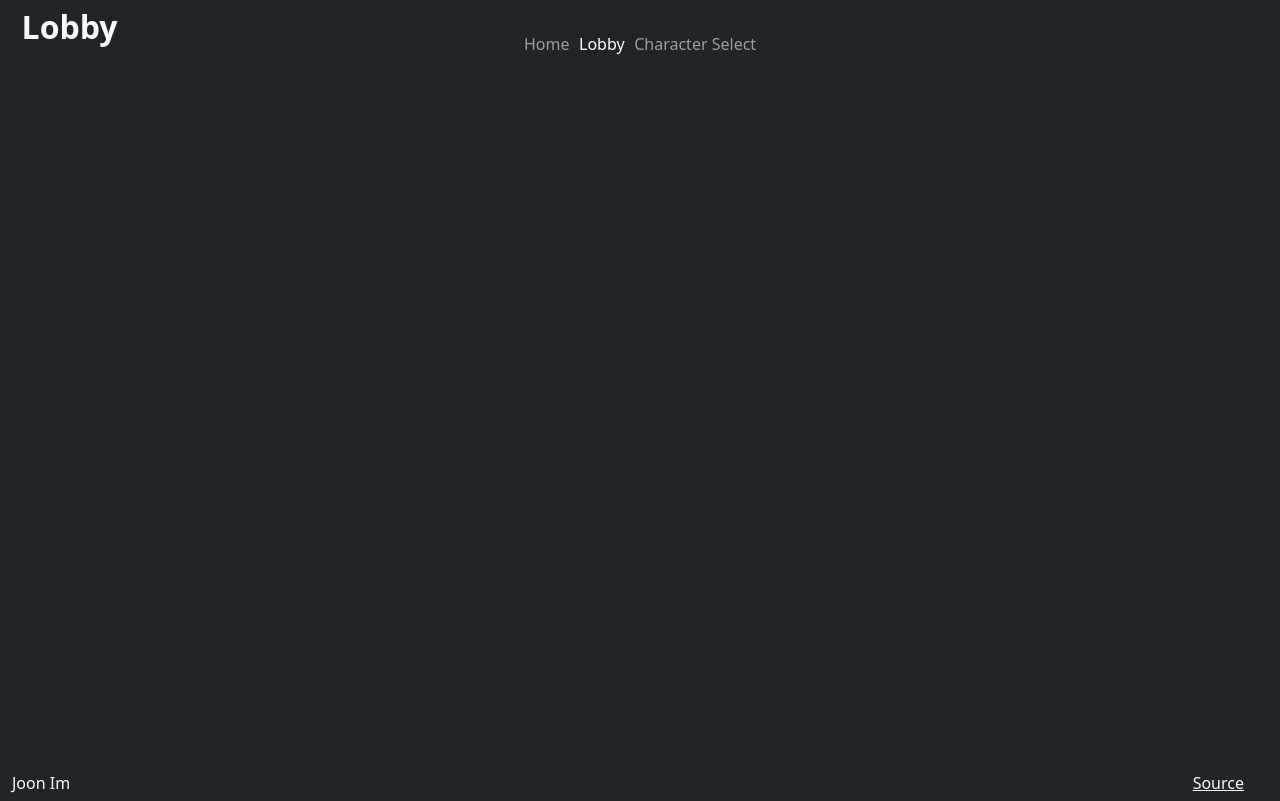
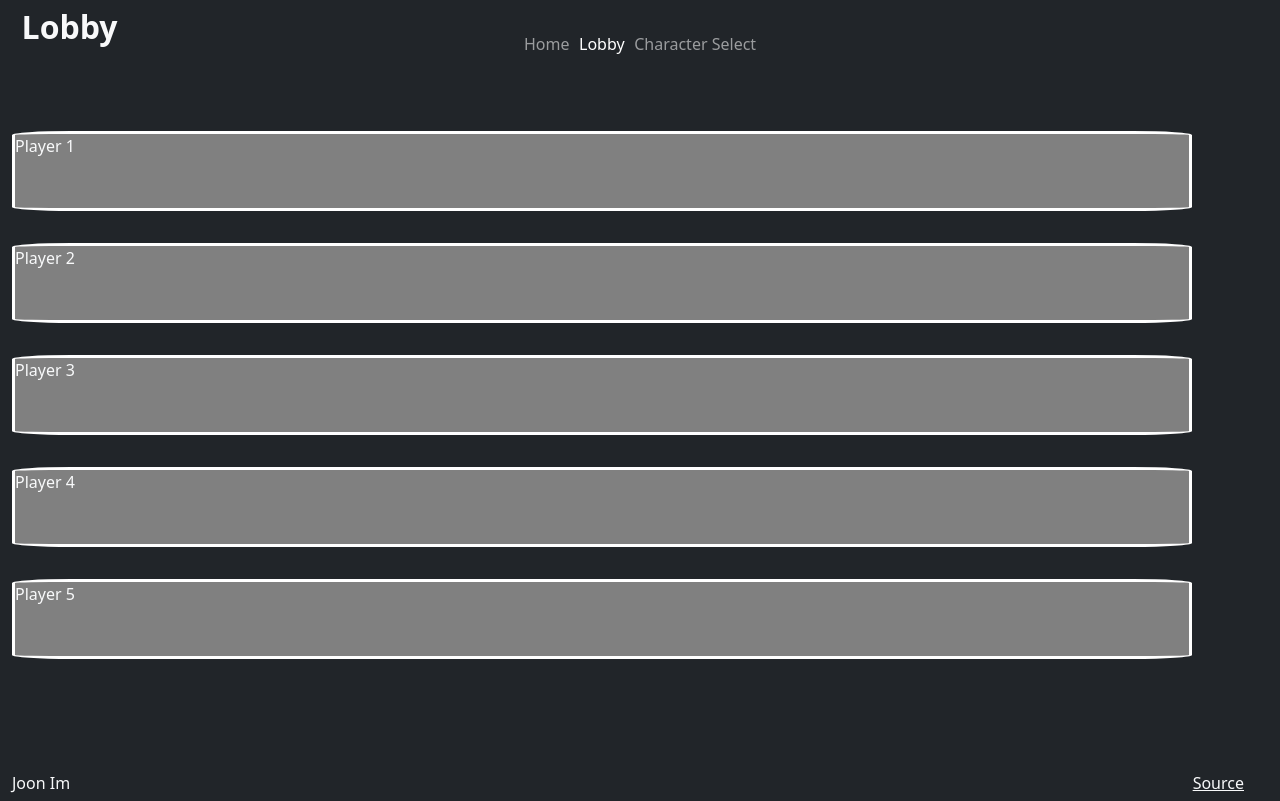
Before and after one commit to jk123121/startup, a plain HTML site: page lobby.html in a window 1280 px wide. Drawn offline with nearby package versions, Linux system fonts and the light colour scheme.

Commit message:
added(main)

```diff
--- a/index.css
+++ b/index.css
@@ -49,3 +49,18 @@ main
 {
     xbackground-color: red;
 }
+
+.lobby-container
+{
+
+}
+
+.player-lobby
+{
+    border: solid white medium;
+    border-radius: 5%;
+    margin: 2em;
+    background-color: grey;
+    height: 10vh;
+    width: calc(100vw - 100px);
+}
--- a/lobby.html
+++ b/lobby.html
@@ -33,8 +33,24 @@
         </nav>
     </header>
 
-    <main>
-
+    <main class="container-fluid">
+        <div class="container-fluid lobby-container">
+            <div class="row player-lobby">
+                Player 1
+            </div>
+            <div class="row player-lobby">
+                Player 2
+            </div>
+            <div class="row player-lobby">
+                Player 3
+            </div>
+            <div class="row player-lobby">
+                Player 4
+            </div>
+            <div class="row player-lobby">
+                Player 5
+            </div>
+        </div>
     </main>
 
     <footer class="bg-dark">
```
